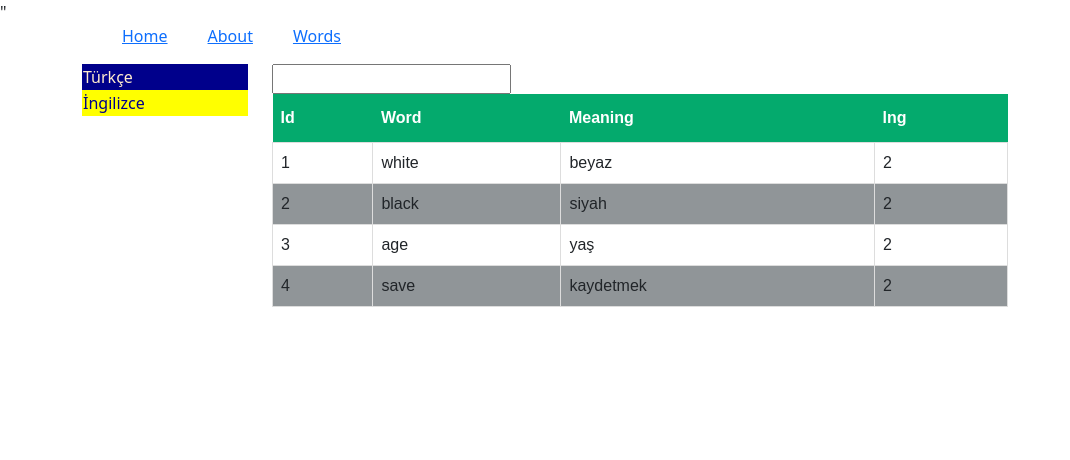
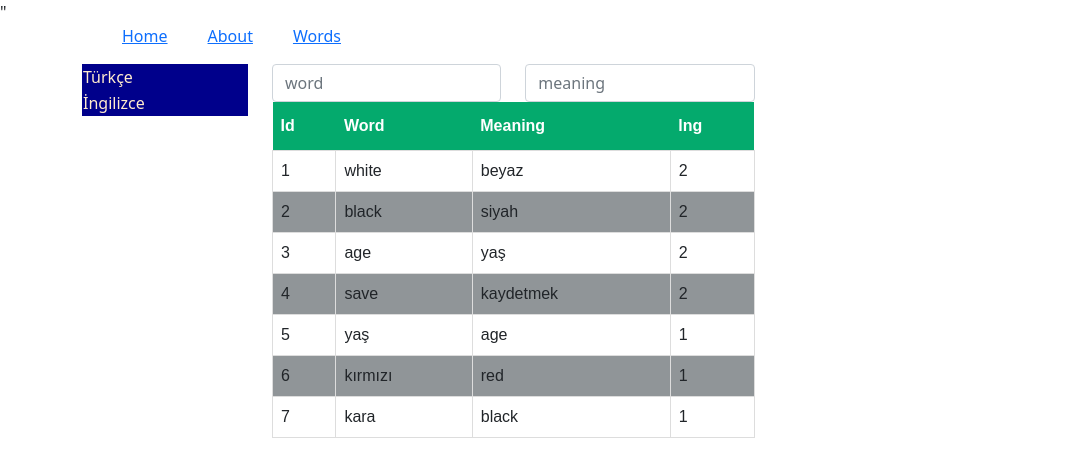
Before and after one commit to yzcibrahim/wordmasterReact, a React (Create React App) app: page /words in a window 1280 px wide. Shown: the top 460 px of the page, without its empty margins (0-1070 px from the left). Built offline with nearby package versions, Linux system fonts and the light colour scheme.

Commit message:
wordlist coponent

```diff
--- a/src/App.js
+++ b/src/App.js
@@ -18,7 +18,7 @@ class App extends React.Component {
     this.state={
       langs:[{id:1,code:'tr',name:'Türkçe'},
       {id:2,code:'en',name:'İngilizce'}],
-      selectedlang:2
+      selectedlang:0
     }
   }
 
--- /dev/null
+++ b/src/components/Words/WordList.jsx
@@ -0,0 +1,38 @@
+import React, { Component } from 'react';
+
+class WordList extends Component {
+    constructor() {
+        super();
+
+    }
+    render() {
+
+        return (
+            <div>
+
+                <table className='wordsTable'>
+                    <thead>
+                        <tr>
+                            <th>Id</th>
+                            <th>Word</th>
+                            <th>Meaning</th>
+                            <th>lng</th>
+                        </tr>
+                    </thead>
+                    <tbody>
+                        {this.props.words.map((wrd) => {
+                            return (<tr>
+                                <td>{wrd.id}</td>
+                                <td>{wrd.word}</td>
+                                <td>{wrd.meaning}</td>
+                                <td>{wrd.lngid}</td>
+                            </tr>)
+                        })}
+                    </tbody>
+                </table>
+            </div>
+        );
+    }
+}
+
+export default WordList;
--- a/src/components/Words/Words.jsx
+++ b/src/components/Words/Words.jsx
@@ -1,4 +1,5 @@
 import React, { Component } from 'react';
+import WordList from './WordList';
 
 class Words extends Component {
     constructor() {
@@ -11,8 +12,10 @@ class Words extends Component {
                 { id: '4', word: 'save', meaning: 'kaydetmek', lngid: 2 },
                 { id: '5', word: 'yaş', meaning: 'age', lngid: 1 },
                 { id: '6', word: 'kırmızı', meaning: 'red', lngid: 1 },
+                { id: '7', word: 'kara', meaning: 'black', lngid: 1 },
             ],
-            searchKeyword:''
+            searchKeyword:'',
+            searchKeywordMe:''
         }
     }
 
@@ -22,34 +25,29 @@ class Words extends Component {
             this.setState({searchKeyword:event.target.value});
         }
 
-        let filterd=this.state.words.filter(c=>c.lngid==this.props.selectedlang);
+        const setFilterValMe=(event)=>{
+            this.setState({searchKeywordMe:event.target.value});
+        }
+
+        let filterd=this.state.words.filter(c=>c.lngid==this.props.selectedlang || this.props.selectedlang===0);
+
+
         if(this.state.searchKeyword)
         {
             filterd=filterd.filter(c=>c.word.startsWith(this.state.searchKeyword));
         }
+        if(this.state.searchKeywordMe){
+            filterd=filterd.filter(c=>c.meaning.startsWith(this.state.searchKeywordMe));
+        }
         return (
             <div>
-                <div><input onChange={setFilterVal} type='text'/></div>
-                <table className='wordsTable'>
-                    <thead>
-                        <tr>
-                            <th>Id</th>
-                            <th>Word</th>
-                            <th>Meaning</th>
-                            <th>lng</th>
-                        </tr>
-                    </thead>
-                    <tbody>
-                        {filterd.map((wrd) => {
-                            return (<tr>
-                                <td>{wrd.id}</td>
-                                <td>{wrd.word}</td>
-                                <td>{wrd.meaning}</td>
-                                <td>{wrd.lngid}</td>
-                            </tr>)
-                        })}
-                    </tbody>
-                </table>
+                 <div className='row'>
+                <div className='col-md-4'><input placeholder='word' className='form-control' onChange={setFilterVal} type='text'/></div>
+                <div className='col-md-4'><input placeholder='meaning' className='form-control' onChange={setFilterValMe} type='text'/></div>
+                </div>
+                <div className='row'>
+                <div className='col-md-8'><WordList words={filterd}/></div>
+                </div>
             </div>
         );
     }
```
